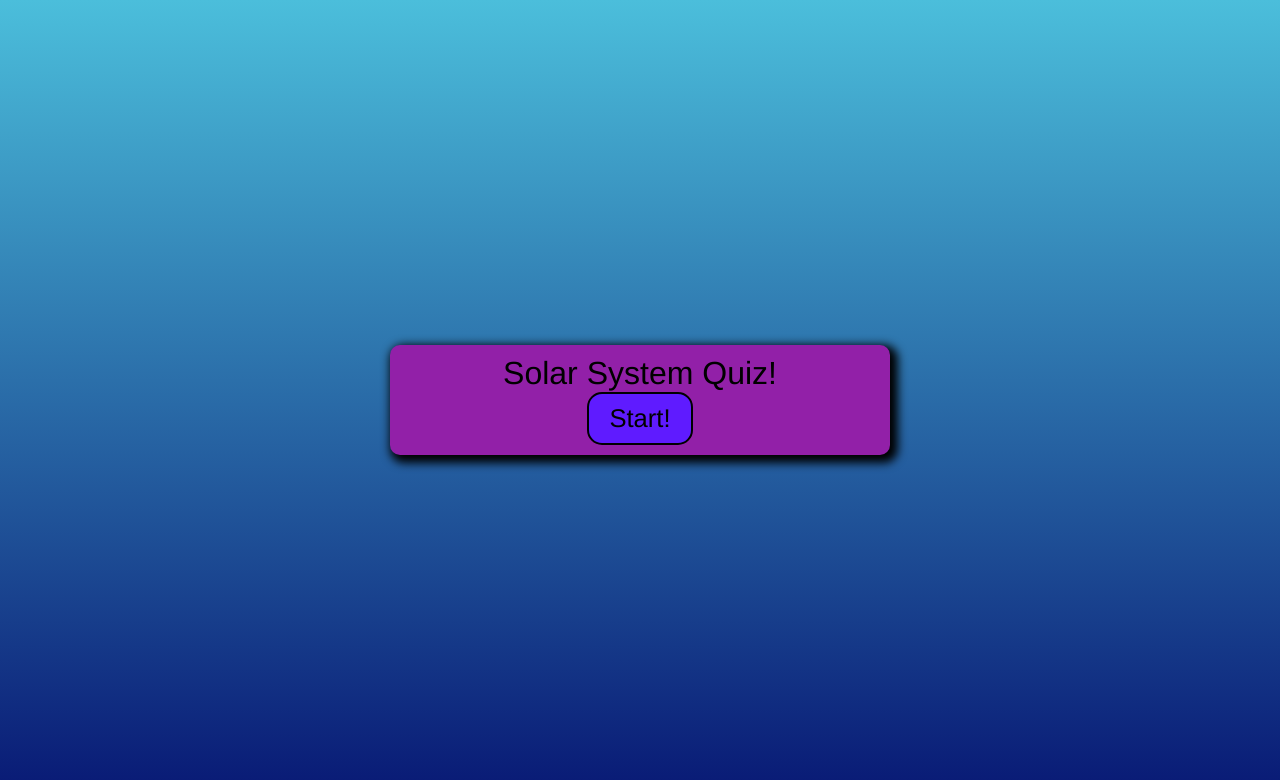
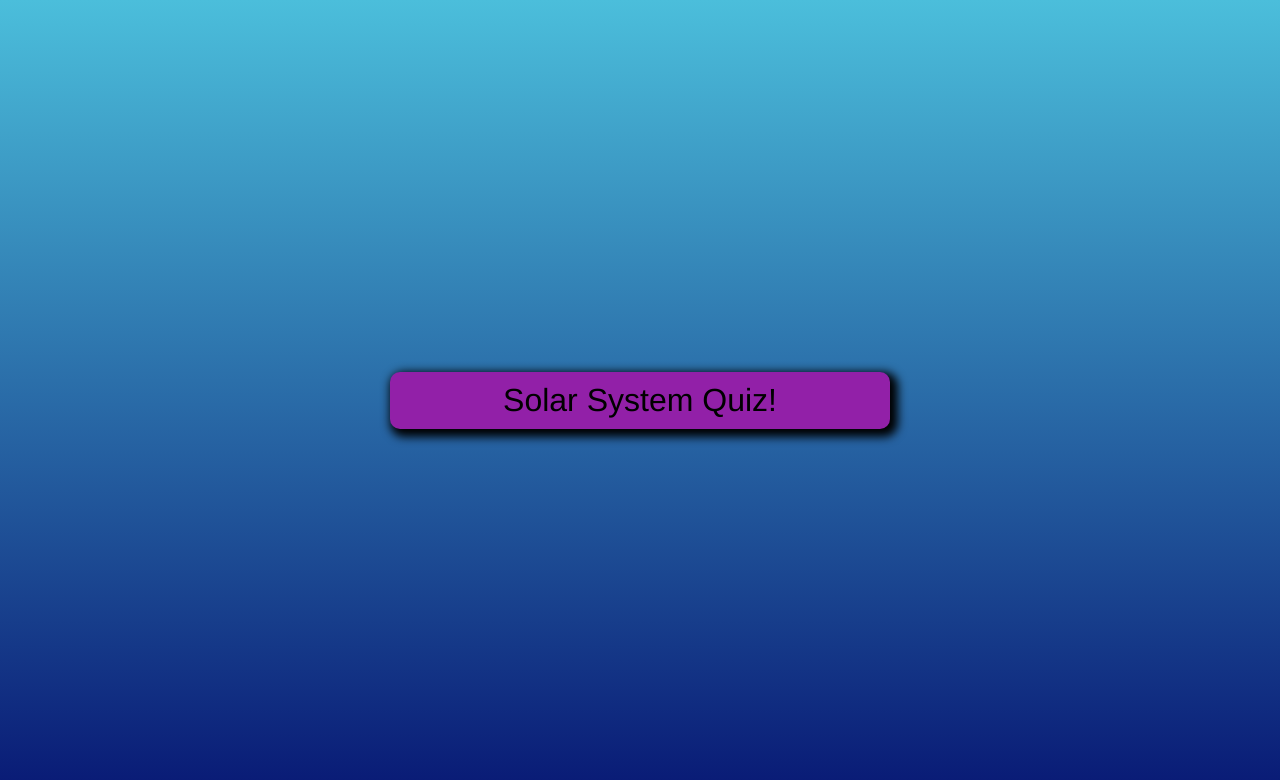
Before and after one commit to jjgarcia1993/timed-quiz, a plain HTML site: page index.html in a window 1280 px wide. Both pictures are taken after a click on the button "Start!". Drawn offline with Linux system fonts and the light colour scheme.

Commit message:
added start game function in js

```diff
--- a/assets/css/style.css
+++ b/assets/css/style.css
@@ -72,7 +72,8 @@ body.wrong {
     background-color: var(--quatenary-color);
 }
 
-.start-btn, .next-btn {
+.start-btn,
+.next-btn {
     font-size: 1.6rem;
     font-weight: 16px;
     padding: 10px 20px;
--- a/assets/js/script.js
+++ b/assets/js/script.js
@@ -1,10 +1,22 @@
-function startGame () {
+var startButton = document.getElementById('start-btn')
+var questionContainerEl = document.getElementById('question-container')
 
+var randomQuestion
+var questionIndex
+
+startButton.addEventListener('click', startGame)
+
+
+function startGame() {
+    console.log('start!')
+    startButton.classList.add('hide')
+    randomQuestion = questionBank.sort(() => Math.random() - .5)
+    questionIndex = 0
+    nextQuestion()
 }
 
 
-function setNextQuestion() {
-
+function nextQuestion() {
 }
 
 
```
Also changed, not shown: index.html (+0 -4 lines).
